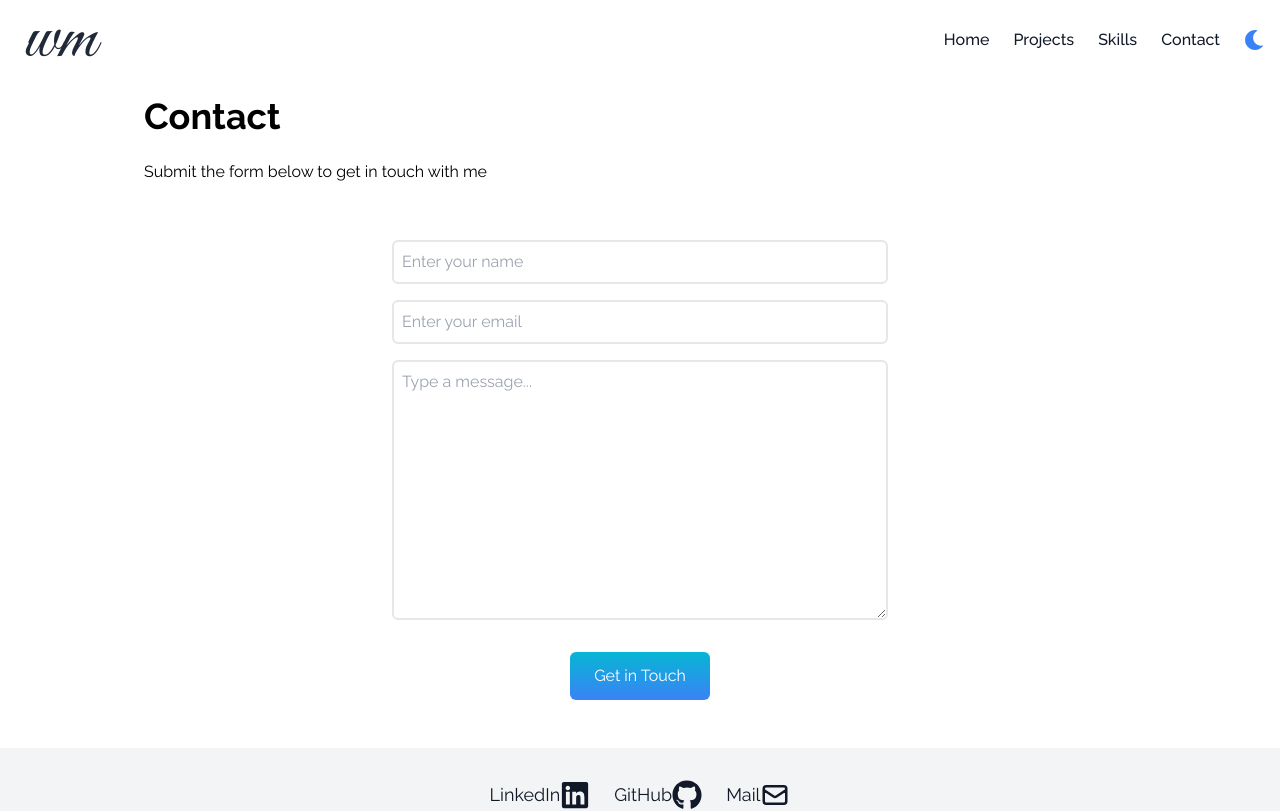
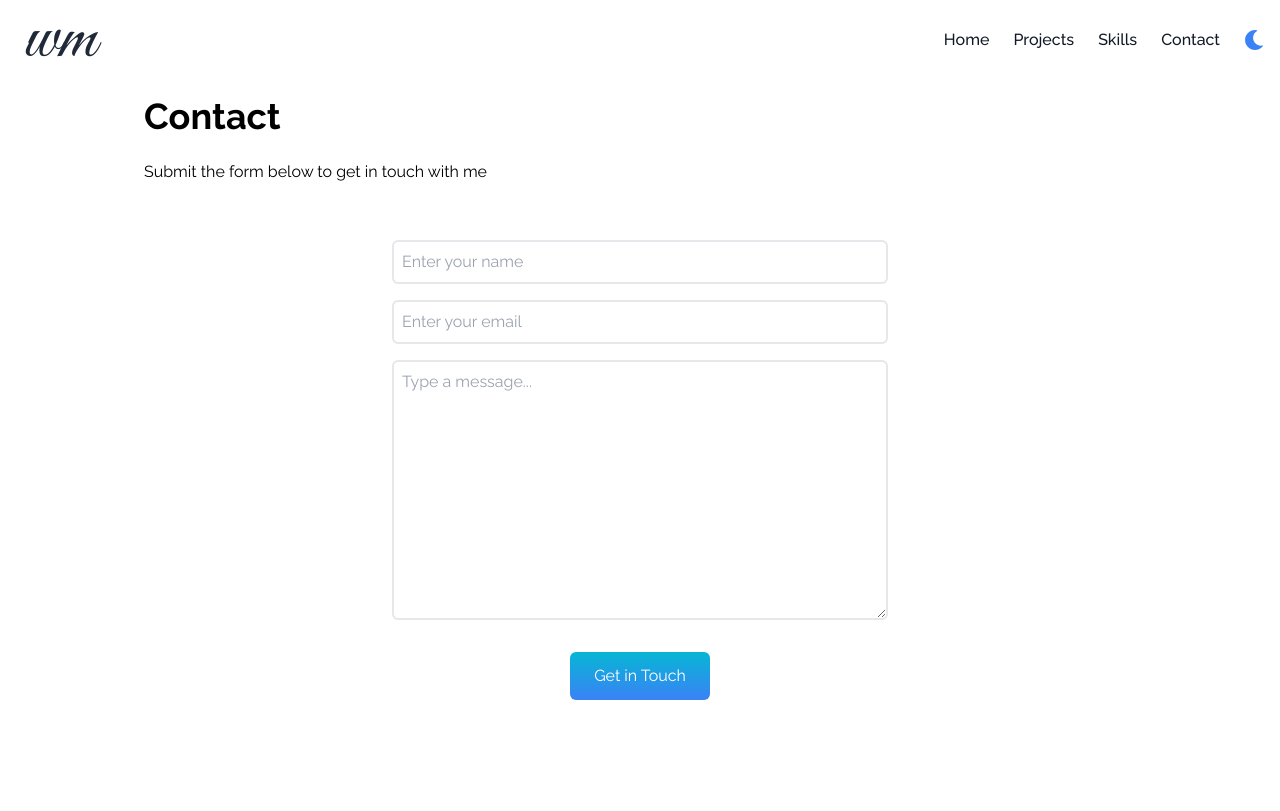
Before and after one commit to WondeMathe/WM-Portfolio, a React (Create React App) app: page /contact in a window 1280 px wide. Shown: the top 811 px of the page. Built offline with nearby package versions, Linux system fonts and the light colour scheme.

Commit message:
Add min-h-screen

```diff
--- a/src/components/Contact.jsx
+++ b/src/components/Contact.jsx
@@ -35,7 +35,7 @@ const Contact = () => {
   };
 
   return (
-    <div name="contact" className='w-full dark:bg-gray-900 dark:text-white'>
+    <div name="contact" className='w-full dark:bg-gray-900 dark:text-white min-h-screen'>
       <div className='flex flex-col p-4 justify-center max-w-screen-lg mx-auto h-full'>
         <div className='pb-8'>
           <h2 className='text-4xl font-bold inline'>Contact</h2>
```
